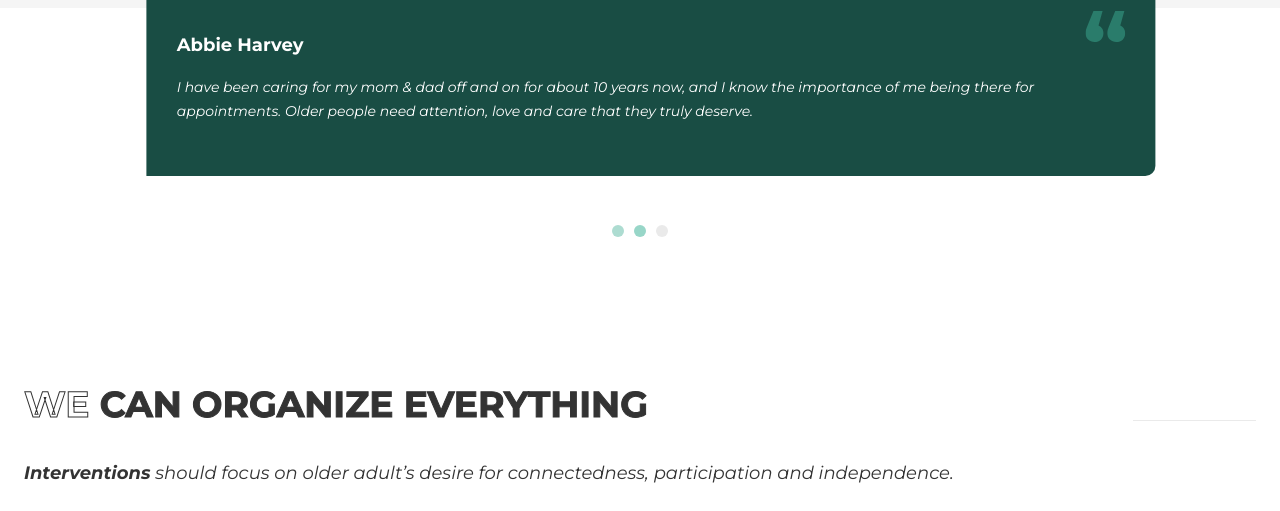
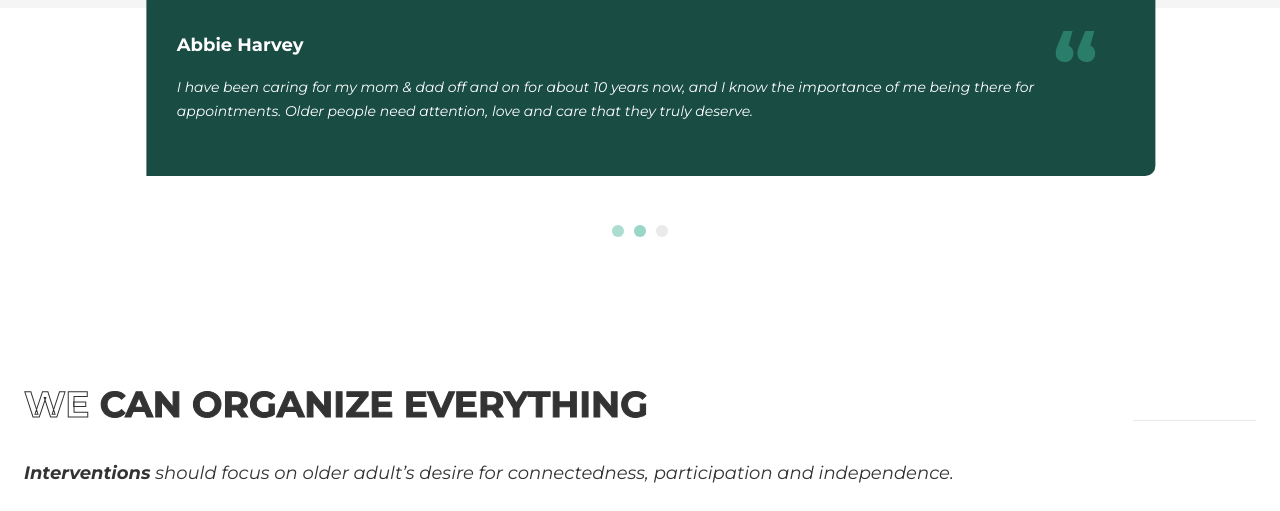
Before and after one commit to zauhqm6/Assessment, a plain HTML site: page index.html in a window 1280 px wide. Shown: the part 1448-1959 px from the top of the page. Drawn offline with Linux system fonts and the light colour scheme.

Commit message:
changges

```diff
--- a/css/style.css
+++ b/css/style.css
@@ -462,10 +462,12 @@ h3 {
     margin-top: 10px;
     cursor: pointer;
     background-color: transparent;
-        transition: 0.1s ease-in;
-}
-
-.light-button:hover, .light-button:hover p, .light-button:hover svg path {
+    transition: 0.1s ease-in;
+}
+
+.light-button:hover,
+.light-button:hover p,
+.light-button:hover svg path {
     background-color: #5BC8AF;
     color: white;
     fill: white;
@@ -1057,6 +1059,11 @@ footer p {
         padding: 20px 24px;
     }
 
+    .text-content .qoute-icon {
+        position: absolute;
+        top: 0px;
+        right: 30px;
+    }
 
     .navbar {
         flex-wrap: wrap;
```
